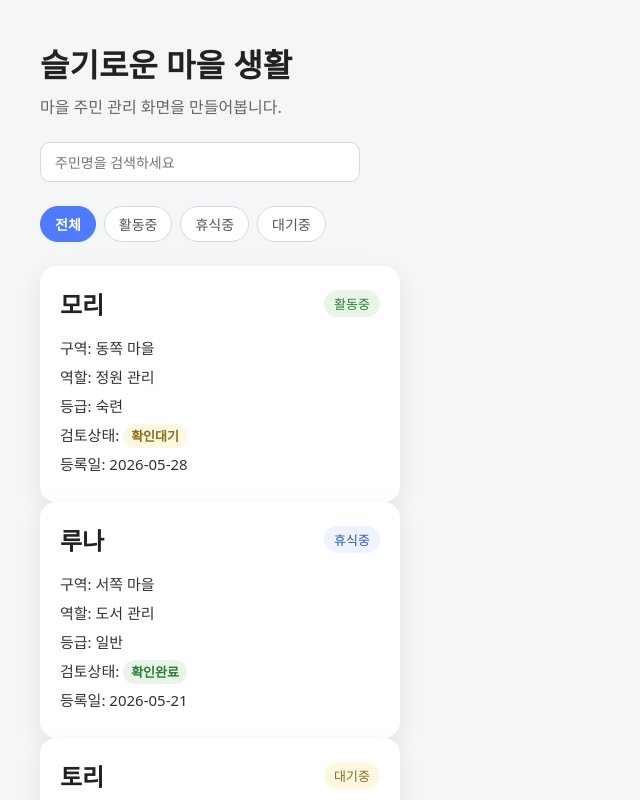
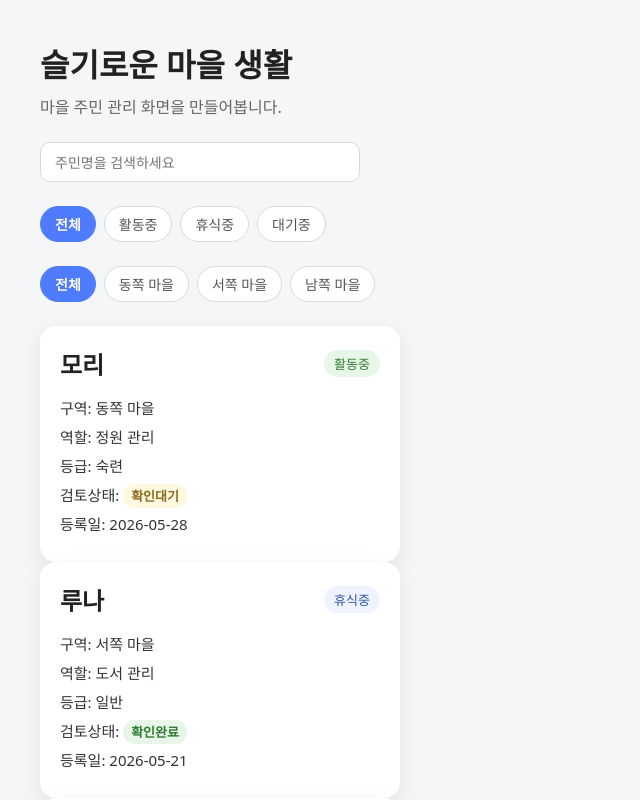
Before and after one commit to JEON-DONG-HEE/wise-village-life, a React (Vite) app: page / in a window 1280 px wide. Shown: the top 800 px of the page, without its empty margins (0-640 px from the left). Built offline with nearby package versions, Linux system fonts and the light colour scheme.

Commit message:
구역필터 버튼 추가

```diff
--- a/src/App.tsx
+++ b/src/App.tsx
@@ -1,25 +1,29 @@
 import { useState } from "react";
-import ResidentCard from "./components/ResidentCard";
 import SearchBox from "./components/SearchBox";
 import StatusFilter from "./components/StatusFilter";
 import EmptyMessage from "./components/EmptyMessage";
 import ResidentList from "./components/ResidentList";
 
 import { residents } from "./data/residents";
-import type { FilterStatus } from "./types/resident";
+import type { AreaFilter, FilterStatus } from "./types/resident";
 import "./styles/App.scss";
 
 const statusFilters: FilterStatus[] = ["전체", "활동중", "휴식중", "대기중"];
+const areaFilters: AreaFilter[] = ["전체", "동쪽 마을", "서쪽 마을", "남쪽 마을"]; // prettier-ignore
 
 function App() {
   const [keyword, setKeyword] = useState("");
   const [selectedStatus, setSelectedStatus] = useState<FilterStatus>("전체");
+  const [selectedArea, setSelectedArea] = useState<AreaFilter>("전체");
+
   const filteredResidents = residents.filter((resident) => {
     const isMatchedKeyword = resident.name.includes(keyword);
     const isMatchedStatus =
       selectedStatus === "전체" || resident.status === selectedStatus;
+    const isMatchedArea =
+      selectedArea === "전체" || resident.area === selectedArea;
 
-    return isMatchedKeyword && isMatchedStatus;
+    return isMatchedKeyword && isMatchedStatus && isMatchedArea;
   });
 
   return (
@@ -35,6 +39,19 @@ function App() {
         onChangeStatus={setSelectedStatus}
       />
 
+      <div className="filter-area">
+        {areaFilters.map((area) => (
+          <button
+            key={area}
+            type="button"
+            className={selectedArea === area ? "is-active" : ""}
+            onClick={() => setSelectedArea(area)}
+          >
+            {area}
+          </button>
+        ))}
+      </div>
+
       {filteredResidents.length > 0 ? (
         <ResidentList residents={filteredResidents} />
       ) : (
--- a/src/types/resident.ts
+++ b/src/types/resident.ts
@@ -4,10 +4,14 @@ export type ReviewStatus = "확인대기" | "확인완료" | "반려";
 
 export type FilterStatus = "전체" | ResidentStatus;
 
+export type Area = "동쪽 마을" | "서쪽 마을" | "남쪽 마을";
+
+export type AreaFilter = "전체" | Area;
+
 export type Resident = {
   id: number; // 목록을 만들 때는 각 데이터마다 고유값이 필요함, map() 으로 반복 출력할 때 필요함
   name: string;
-  area: string;
+  area: Area;
   role: string;
   level: string;
   status: ResidentStatus;
```
